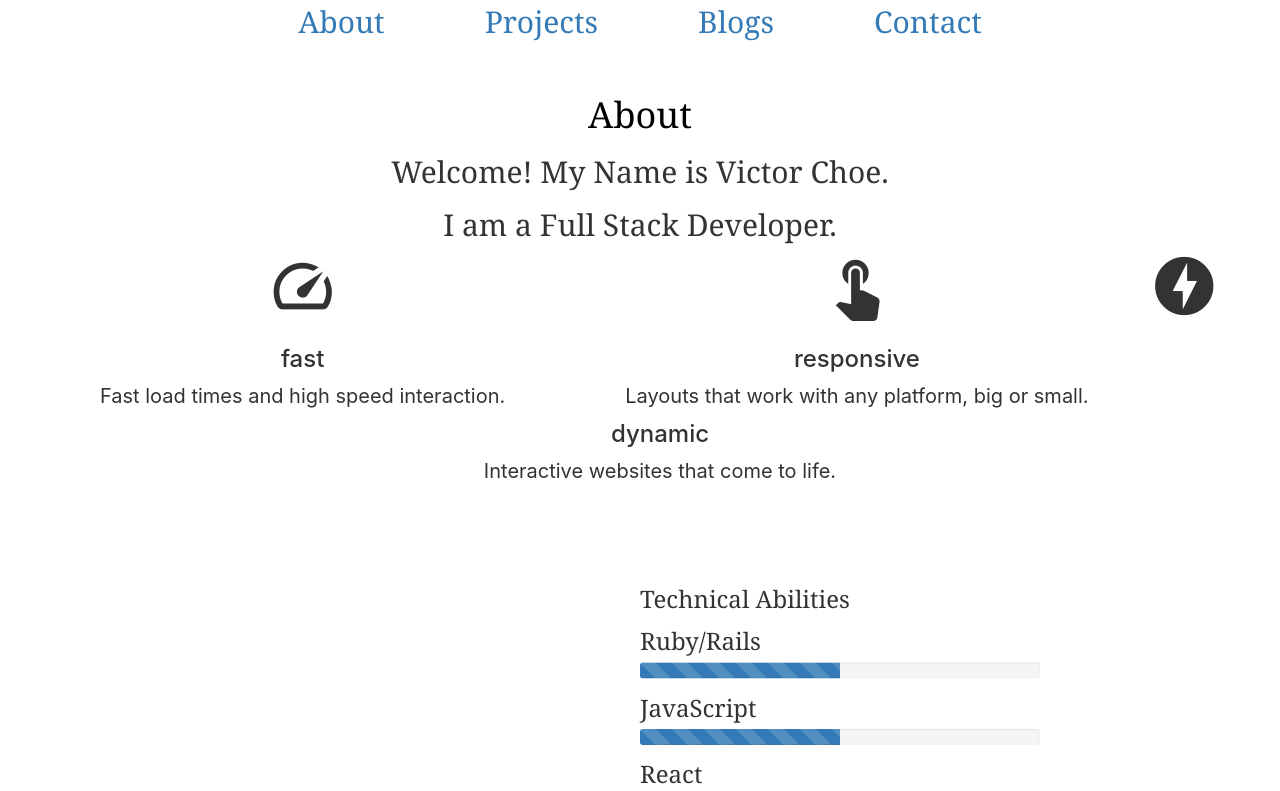
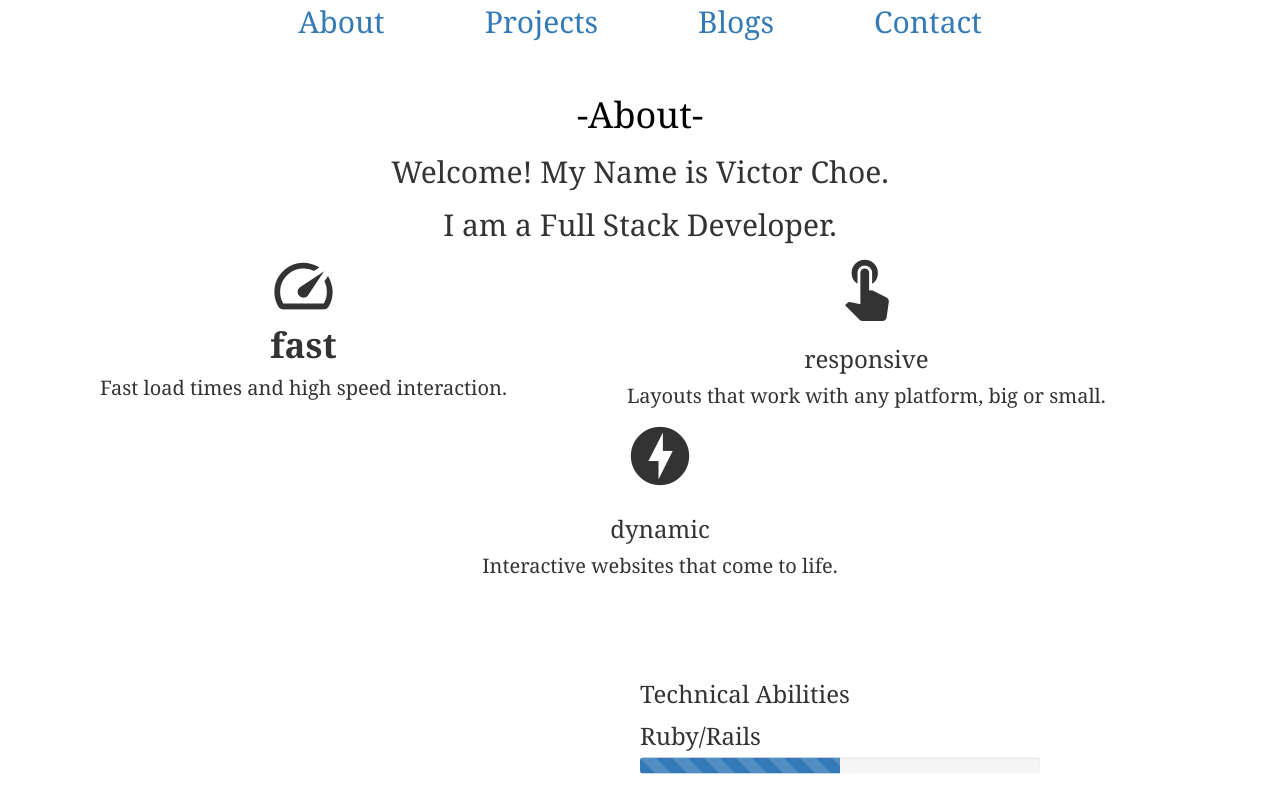
Before and after one commit to vchoe89/discard, a React (Create React App) app: page /about in a window 1280 px wide. Shown: the top 791 px of the page. Built offline with nearby package versions, Linux system fonts and the light colour scheme.

Commit message:
fast icon scaled

```diff
--- a/src/App.css
+++ b/src/App.css
@@ -60,6 +60,15 @@
   -webkit-transform:scale(0.8);
 }
 
+#icon-section{
+  font-family: Georgia;
+}
+
+#secondary-header-fast{
+  font-size: 35px;
+  font-weight: bold;
+  margin-top: 0px;
+}
 
 .welcome-page{
   background-image: url("https://images.pexels.com/photos/219692/pexels-photo-219692.jpeg?auto=compress&cs=tinysrgb&dpr=3&h=750&w=1260");
--- a/src/components/About.js
+++ b/src/components/About.js
@@ -7,7 +7,7 @@ class About extends React.Component{
   render(){
     return(
       <div id='about-page'>
-        <h1 id='headlines'>About</h1>
+        <h1 id='headlines'>-About-</h1>
         <h2 id='welcome-header'>Welcome! My Name is Victor Choe.</h2>
         <h2 id='welcome-header'>I am a Full Stack Developer.</h2>
 
```
